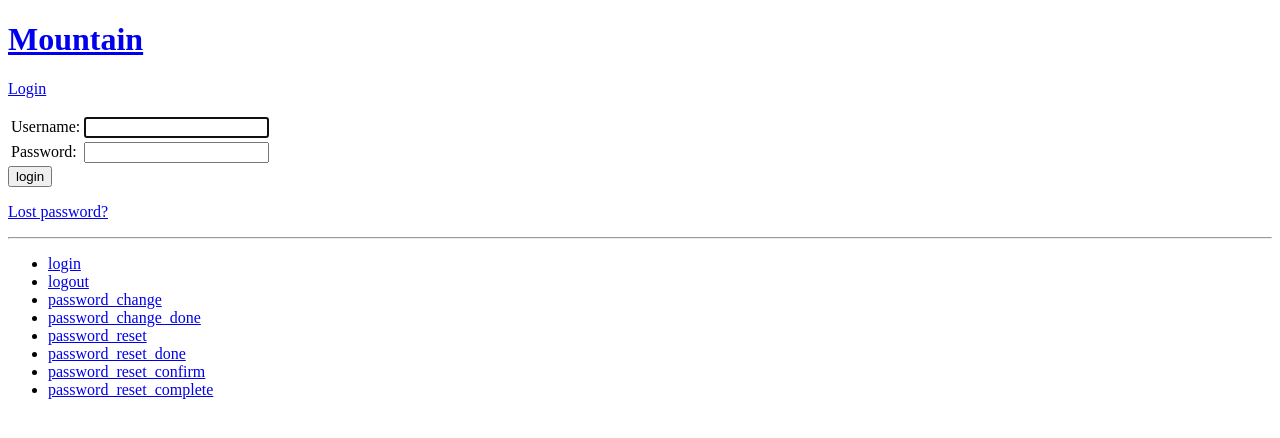
After one commit to mcenirm/mountain, a Django app: page /accounts/login/ in a window 1280 px wide. The commit adds this page. Shown: the top 438 px of the page. Run offline with Django 3.2, Linux system fonts and the light colour scheme.

Commit message:
Basic user authentication preparaton

```diff
--- a/mountain/urls.py
+++ b/mountain/urls.py
@@ -1,8 +1,9 @@
-from django.conf.urls import url
+from django.conf.urls import include, url
 from django.contrib import admin
 from django.views.generic import TemplateView
 
 urlpatterns = [
     url(r'^$', TemplateView.as_view(template_name='pages/home.html'), name='home'),
     url(r'^admin/', admin.site.urls),
+    url(r'^accounts/', include('django.contrib.auth.urls')),
 ]
--- a/templates/base.html
+++ b/templates/base.html
@@ -1,3 +1,24 @@
 <!DOCTYPE html>
 <title>Mountain</title>
-<h1>Mountain</h1>
+<h1><a href="{% url 'home' %}">Mountain</a></h1>
+
+{% if user.is_authenticated %}
+<p><a href="{% url 'logout' %}">{{ user.get_full_name }}</a></p>
+{% else %}
+<p><a href="{% url 'login' %}">Login</a></p>
+{% endif %}
+
+{% block content %}
+{% endblock %}
+
+<hr>
+<ul>
+  <li><a href="{% url 'login' %}">login</a></li>
+  <li><a href="{% url 'logout' %}">logout</a></li>
+  <li><a href="{% url 'password_change' %}">password_change</a></li>
+  <li><a href="{% url 'password_change_done' %}">password_change_done</a></li>
+  <li><a href="{% url 'password_reset' %}">password_reset</a></li>
+  <li><a href="{% url 'password_reset_done' %}">password_reset_done</a></li>
+  <li><a href="{% url 'password_reset_confirm' uidb64='1234' token='5-6' %}">password_reset_confirm</a></li>
+  <li><a href="{% url 'password_reset_complete' %}">password_reset_complete</a></li>
+</ul>
--- /dev/null
+++ b/templates/registration/login.html
@@ -0,0 +1,38 @@
+{% extends "base.html" %}
+
+{% block content %}
+
+{% if form.errors %}
+<p>Your username and password didn't match. Please try again.</p>
+{% endif %}
+
+{% if next %}
+    {% if user.is_authenticated %}
+    <p>Your account doesn't have access to this page. To proceed,
+    please login with an account that has access.</p>
+    {% else %}
+    <p>Please login to see this page.</p>
+    {% endif %}
+{% endif %}
+
+<form method="post" action="{% url 'login' %}">
+{% csrf_token %}
+<table>
+<tr>
+    <td>{{ form.username.label_tag }}</td>
+    <td>{{ form.username }}</td>
+</tr>
+<tr>
+    <td>{{ form.password.label_tag }}</td>
+    <td>{{ form.password }}</td>
+</tr>
+</table>
+
+<input type="submit" value="login" />
+<input type="hidden" name="next" value="{{ next }}" />
+</form>
+
+{# Assumes you setup the password_reset view in your URLconf #}
+<p><a href="{% url 'password_reset' %}">Lost password?</a></p>
+
+{% endblock %}
```
